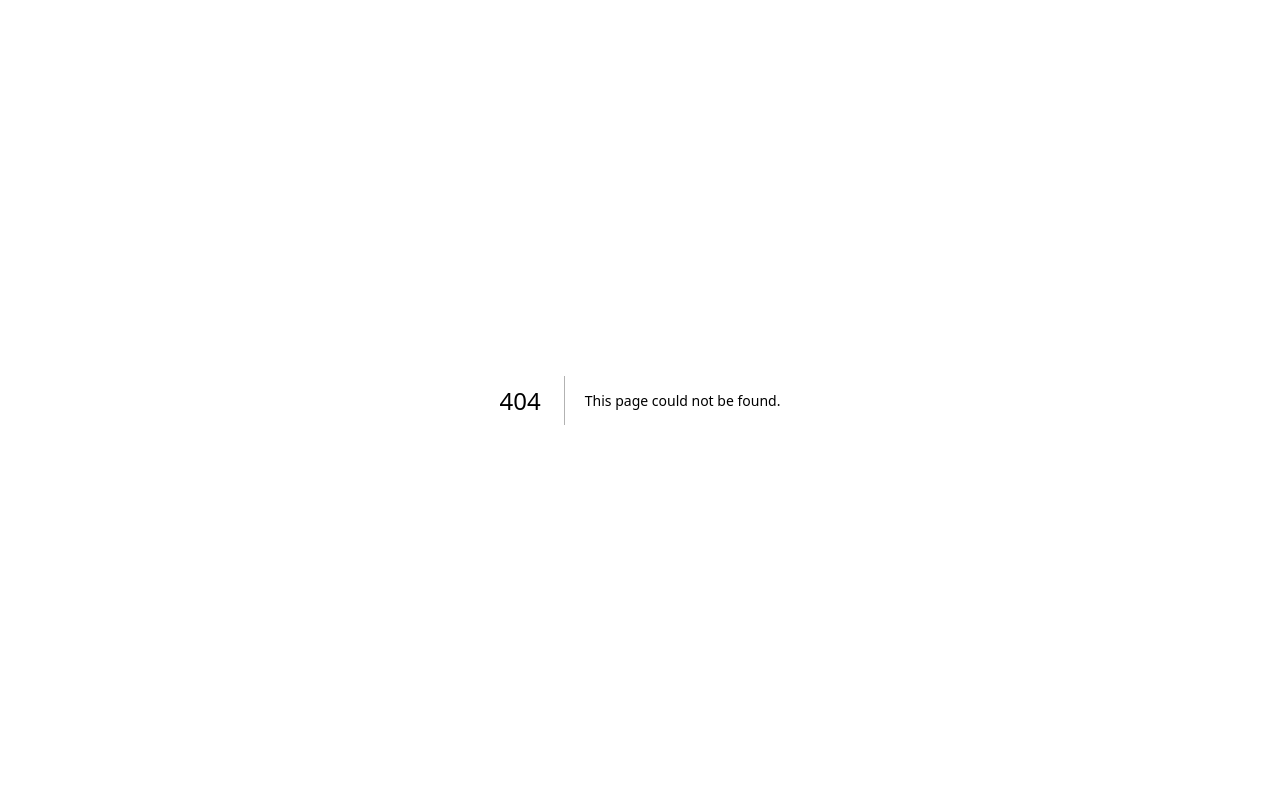
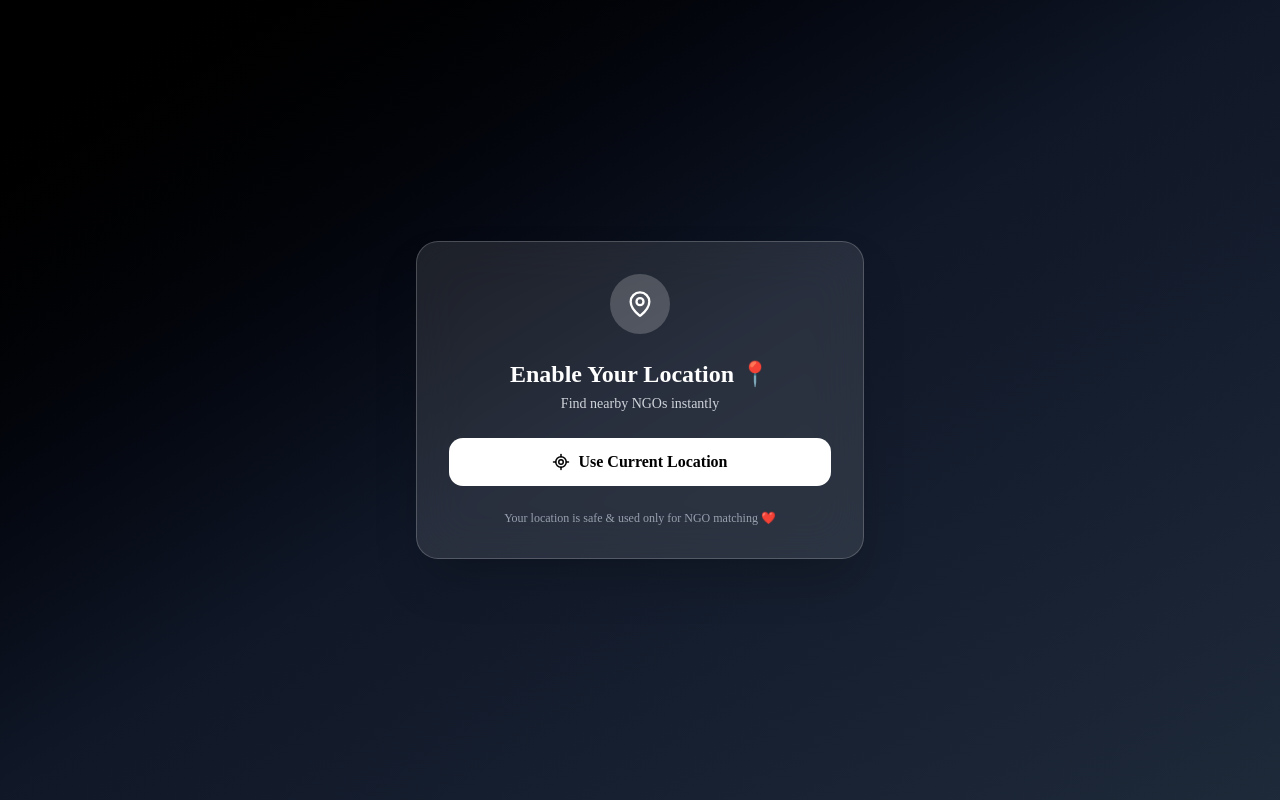
Before and after one commit to subhash-pal0011/AnnDaan, a Next.js app: page /get-location in a window 1280 px wide. Before the commit this address had no page. Built offline with nearby package versions, Linux system fonts and the light colour scheme.

Commit message:
complete get location for ngo

```diff
--- /dev/null
+++ b/src/app/get-location/page.jsx
@@ -0,0 +1,95 @@
+"use client";
+import { useState } from "react";
+import axios from "axios";
+import { useRouter } from "next/navigation";
+import { toast } from "sonner";
+import { motion } from "framer-motion";
+import { MapPin, LocateFixed } from "lucide-react";
+
+export default function GetLocation() {
+       const [loading, setLoading] = useState(false);
+       const router = useRouter();
+
+       const saveLocation = async (lat, lng) => {
+              try {
+                     await axios.post("/api/user/update-location", {
+                            location: {
+                                   type: "Point",
+                                   coordinates: [lng, lat],
+                            },
+                     });
+
+                     toast.success("Location saved ");
+                     router.push("/");
+              } catch (err) {
+                     toast.error("Failed to save location");
+              }
+       };
+
+       const handleGPS = () => {
+              if (!navigator.geolocation) {
+                     toast.error("Geolocation not supported");
+                     return;
+              }
+
+              setLoading(true);
+
+              navigator.geolocation.getCurrentPosition(
+                     (pos) => {
+                            const { latitude, longitude } = pos.coords;
+                            saveLocation(latitude, longitude);
+                     },
+                     (error) => {
+                            console.log("get location error :" ,error)
+                            toast.error("Permission denied");
+                            setManual(true);
+                            setLoading(false);
+                     },
+                     {
+                            enableHighAccuracy: true,
+                             maximumAge: 0,
+                            timeout: 10000,
+                     }
+              );
+       };
+
+
+       return (
+              <div className="min-h-screen flex items-center justify-center bg-linear-to-br from-black via-gray-900 to-gray-800 px-4">
+
+                     <motion.div
+                            initial={{ opacity: 0, scale: 0.9, y: 40 }}
+                            animate={{ opacity: 1, scale: 1, y: 0 }}
+                            className="backdrop-blur-xl bg-white/10 border border-white/20 shadow-2xl rounded-3xl p-8 w-full max-w-md text-center space-y-6 text-white"
+                     >
+                            <div className="flex justify-center">
+                                   <div className="bg-white/20 p-4 rounded-full">
+                                          <MapPin size={28} />
+                                   </div>
+                            </div>
+
+                            <div>
+                                   <h1 className="text-2xl font-bold">
+                                          Enable Your Location 📍
+                                   </h1>
+                                   <p className="text-sm text-gray-300 mt-1">
+                                          Find nearby NGOs instantly
+                                   </p>
+                            </div>
+
+                            <button
+                                   onClick={handleGPS}
+                                   disabled={loading}
+                                   className="w-full flex items-center justify-center gap-2 bg-white text-black py-3 rounded-xl font-semibold hover:scale-105 transition-all duration-300"
+                            >
+                                   <LocateFixed size={18} />
+                                   {loading ? "Getting Location..." : "Use Current Location"}
+                            </button>
+
+                            <p className="text-xs text-gray-400">
+                                   Your location is safe & used only for NGO matching ❤️
+                            </p>
+                     </motion.div>
+              </div>
+       );
+}
```
